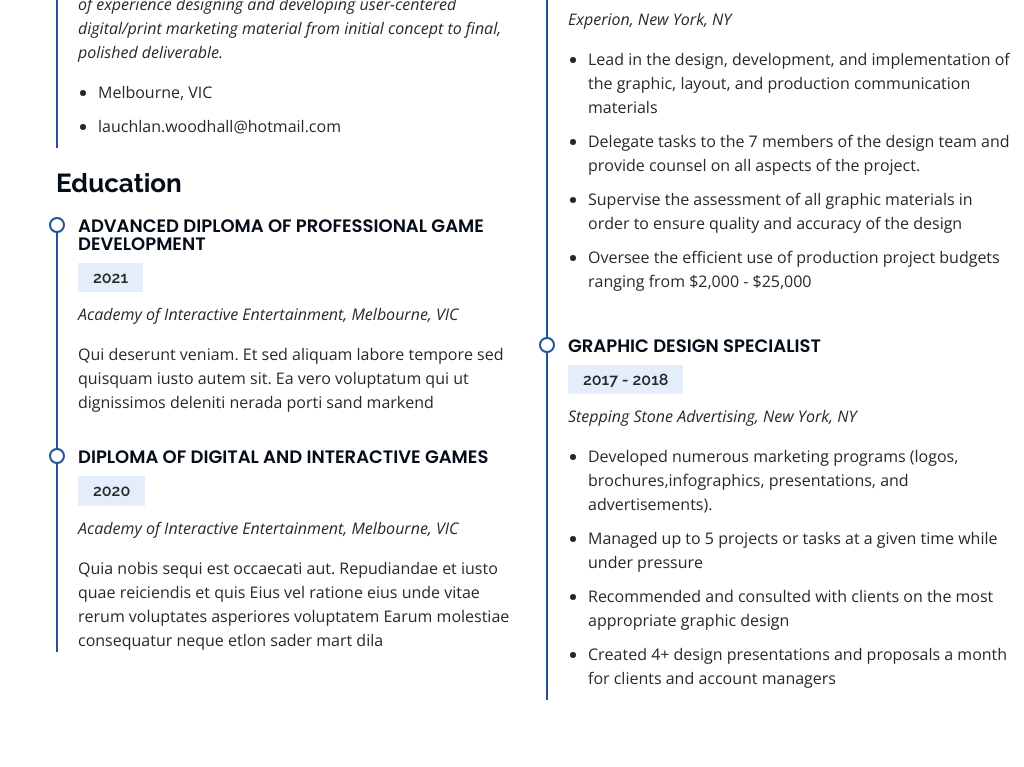
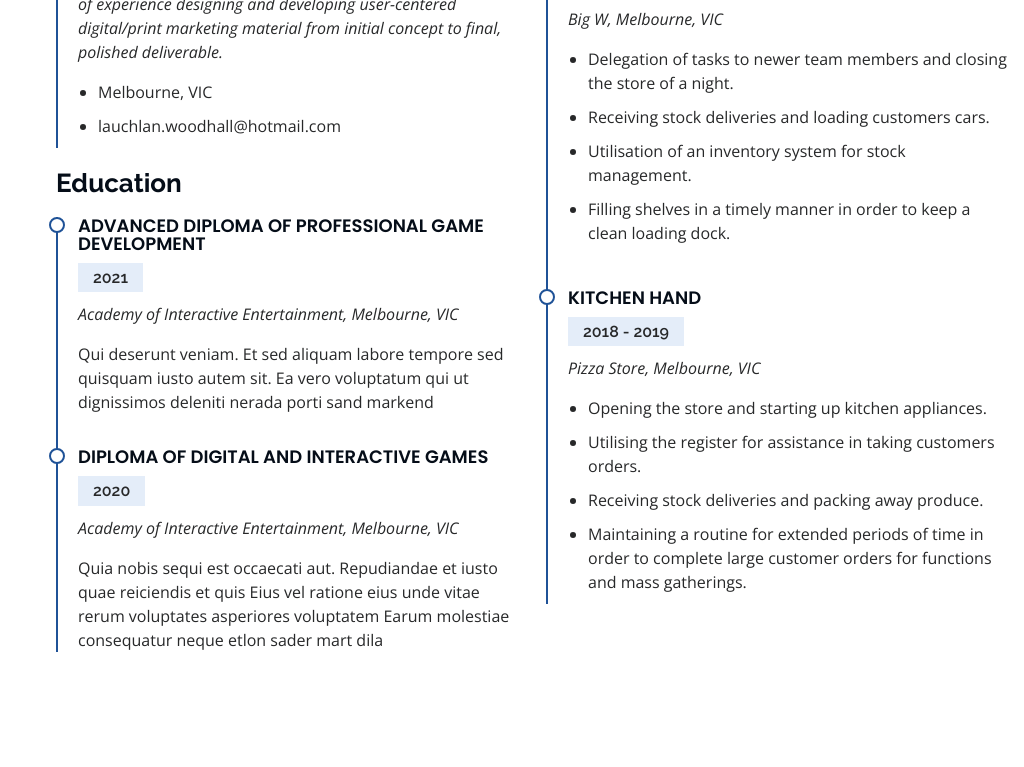
Before and after one commit to LauchlanAIEstudent/LauchlanAIEstudent.github.io, a plain HTML site: page index.html in a window 1280 px wide. Shown: the part 1803-2570 px from the top of the page, without its empty margins (256-1280 px from the left). Drawn offline with nearby package versions, Linux system fonts and the light colour scheme.

Commit message:
Resume changes.

```diff
--- a/index.html
+++ b/index.html
@@ -165,25 +165,25 @@
           <div class="col-lg-6" data-aos="fade-up" data-aos-delay="100">
             <h3 class="resume-title">Professional Experience</h3>
             <div class="resume-item">
-              <h4>Senior graphic design specialist</h4>
+              <h4>Fill Team Member</h4>
               <h5>2019 - Present</h5>
-              <p><em>Experion, New York, NY </em></p>
+              <p><em>Big W, Melbourne, VIC </em></p>
               <ul>
-                <li>Lead in the design, development, and implementation of the graphic, layout, and production communication materials</li>
-                <li>Delegate tasks to the 7 members of the design team and provide counsel on all aspects of the project. </li>
-                <li>Supervise the assessment of all graphic materials in order to ensure quality and accuracy of the design</li>
-                <li>Oversee the efficient use of production project budgets ranging from $2,000 - $25,000</li>
+                <li>Delegation of tasks to newer team members and closing the store of a night.</li>
+                <li>Receiving stock deliveries and loading customers cars.</li>
+                <li>Utilisation of an inventory system for stock management.</li>
+                <li>Filling shelves in a timely manner in order to keep a clean loading dock.</li>
               </ul>
             </div>
             <div class="resume-item">
-              <h4>Graphic design specialist</h4>
-              <h5>2017 - 2018</h5>
-              <p><em>Stepping Stone Advertising, New York, NY</em></p>
+              <h4>Kitchen Hand</h4>
+              <h5>2018 - 2019</h5>
+              <p><em>Pizza Store, Melbourne, VIC</em></p>
               <ul>
-                <li>Developed numerous marketing programs (logos, brochures,infographics, presentations, and advertisements).</li>
-                <li>Managed up to 5 projects or tasks at a given time while under pressure</li>
-                <li>Recommended and consulted with clients on the most appropriate graphic design</li>
-                <li>Created 4+ design presentations and proposals a month for clients and account managers</li>
+                <li>Opening the store and starting up kitchen appliances.</li>
+                <li>Utilising the register for assistance in taking customers orders.</li>
+                <li>Receiving stock deliveries and packing away produce.</li>
+                <li>Maintaining a routine for extended periods of time in order to complete large customer orders for functions and mass gatherings.</li>
               </ul>
             </div>
           </div>
```
